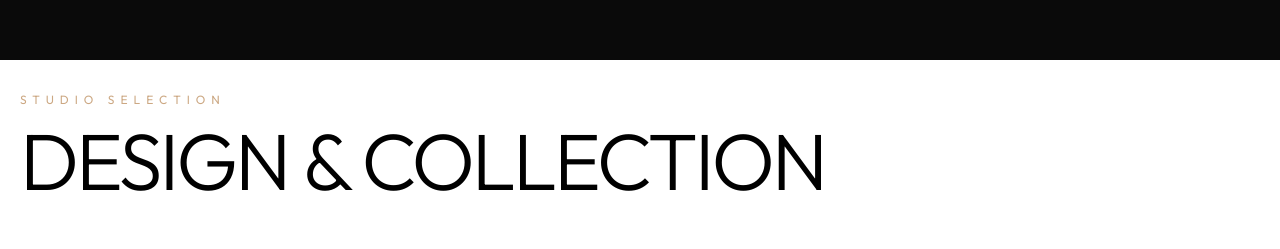
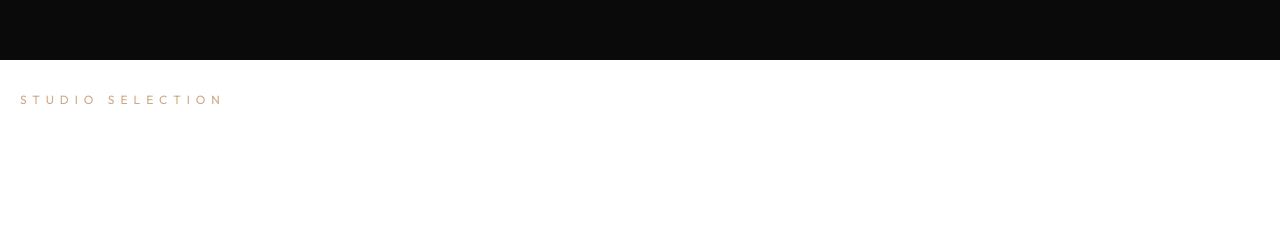
Before and after one commit to deqoin-website/Deqoin-new, a Next.js app: page / in a window 1280 px wide. Shown: the part 1540-1789 px from the top of the page. Built offline with nearby package versions, Linux system fonts and the light colour scheme; no server answers; the database is empty; a web font is replaced by a local one.

Commit message:
Make design collection heading white

```diff
--- a/app/page.tsx
+++ b/app/page.tsx
@@ -597,7 +597,7 @@ export default function Page() {
           <div className="section-heading">
             <div>
               <span className="section-small-label" style={{ letterSpacing: "0.5em", color: "#cca883", fontSize: "0.75rem", marginBottom: "1rem", display: "block" }}>STUDIO SELECTION</span>
-              <h2 style={{ marginBottom: "0.5rem", textTransform: "uppercase", color: "#000" }}>DESIGN & COLLECTION</h2>
+              <h2 style={{ marginBottom: "0.5rem", textTransform: "uppercase", color: "#fff" }}>DESIGN & COLLECTION</h2>
               <span style={{
                 fontFamily: "var(--font-display), sans-serif",
                 fontSize: "1.1rem",
```
